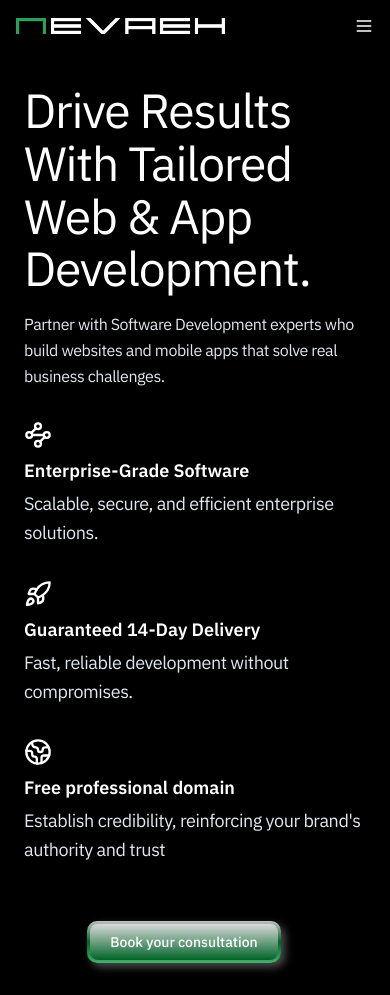
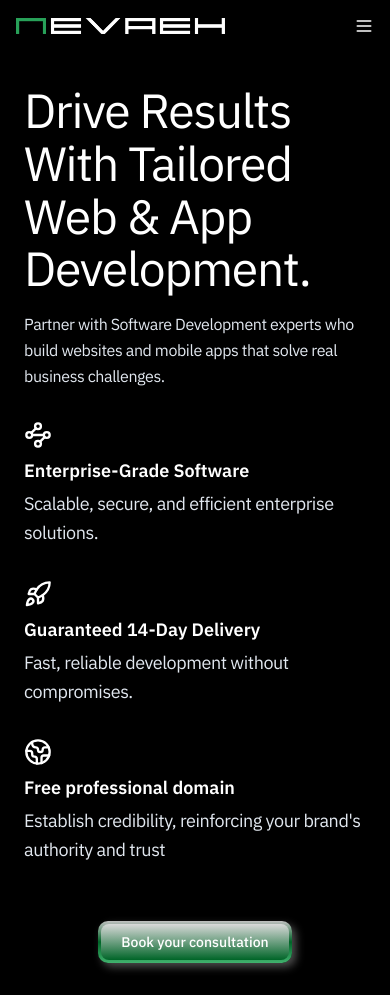
Before and after one commit to ethandiedericks/nevaeh-v3, a Next.js app: page / in a window 390 px wide. Built offline with nearby package versions, Linux system fonts and the light colour scheme.

Commit message:
removed max-w container of button on mobile

```diff
--- a/src/components/homepage/MobileHero.tsx
+++ b/src/components/homepage/MobileHero.tsx
@@ -44,7 +44,7 @@
         </div>
 
         {/* CTA Button */}
-        <div className="mt-6 w-full max-w-xs flex justify-center">
+        <div className="mt-6 w-full flex justify-center">
           <Link href="/contact" aria-label="Book your consultation">
             <GradientButton text="Book your consultation" />
           </Link>
```
